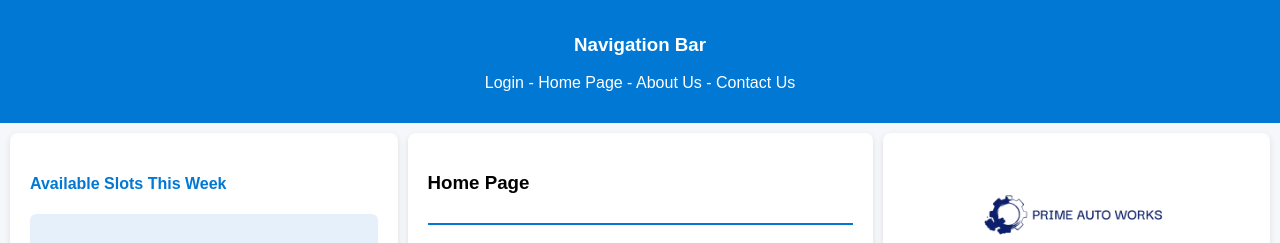
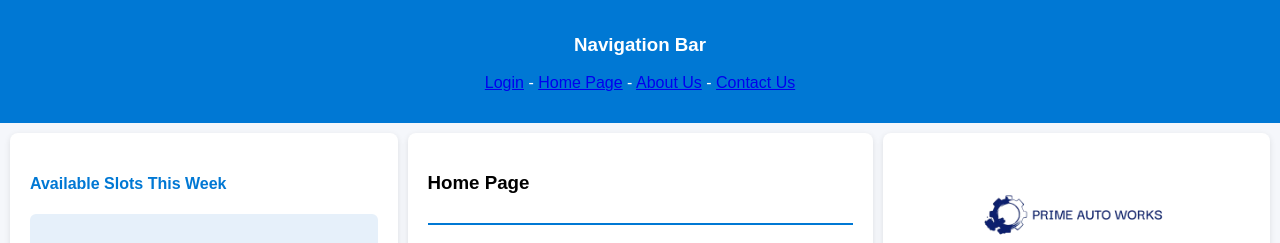
Before and after one commit to TmV-1/COM109, a plain HTML site: page Website/index.html in a window 1280 px wide. Shown: the top 243 px of the page. Drawn offline with nearby package versions, Linux system fonts and the light colour scheme.

Commit message:
Update index.html

```diff
--- a/Website/index.html
+++ b/Website/index.html
@@ -17,8 +17,14 @@
 
     <!-- NAV BAR -->
     <div class="nav">
+        <p id="welcomeUser"></p>
         <h3>Navigation Bar</h3>
-        <p>Login - Home Page - About Us - Contact Us</p>
+        <p> <a href="login.html">Login</a> -
+        <a href="index.html">Home Page</a> -
+        <a href="about.html">About Us</a> -
+        <a href="contact.html">Contact Us</a>
+    </p>
+
     </div>
 
     <!-- MAIN GRID -->
@@ -102,7 +108,7 @@
         <div class="right">
 
             <div class="right-top">
-                <!-- REAL LOGO -->
+                <!-- LOGO IMAGE -->
                 <img src="images/logo.png" alt="Prime Auto Works Logo" class="logo">
             </div>
 
@@ -144,8 +150,3 @@
 
 </body>
 </html>
-
-<script src="js/script.js"></script>
-
-</body>
-</html>
```
